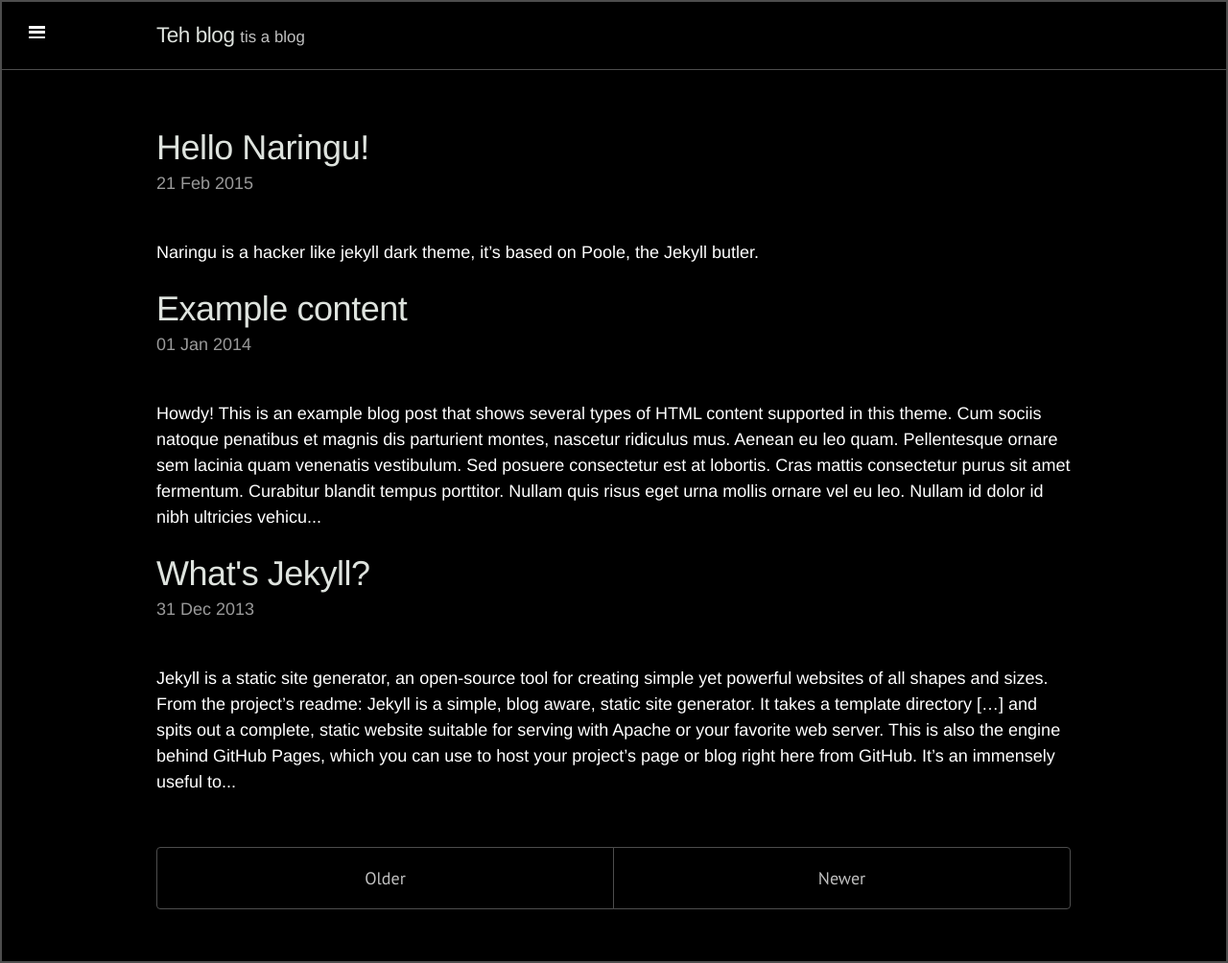
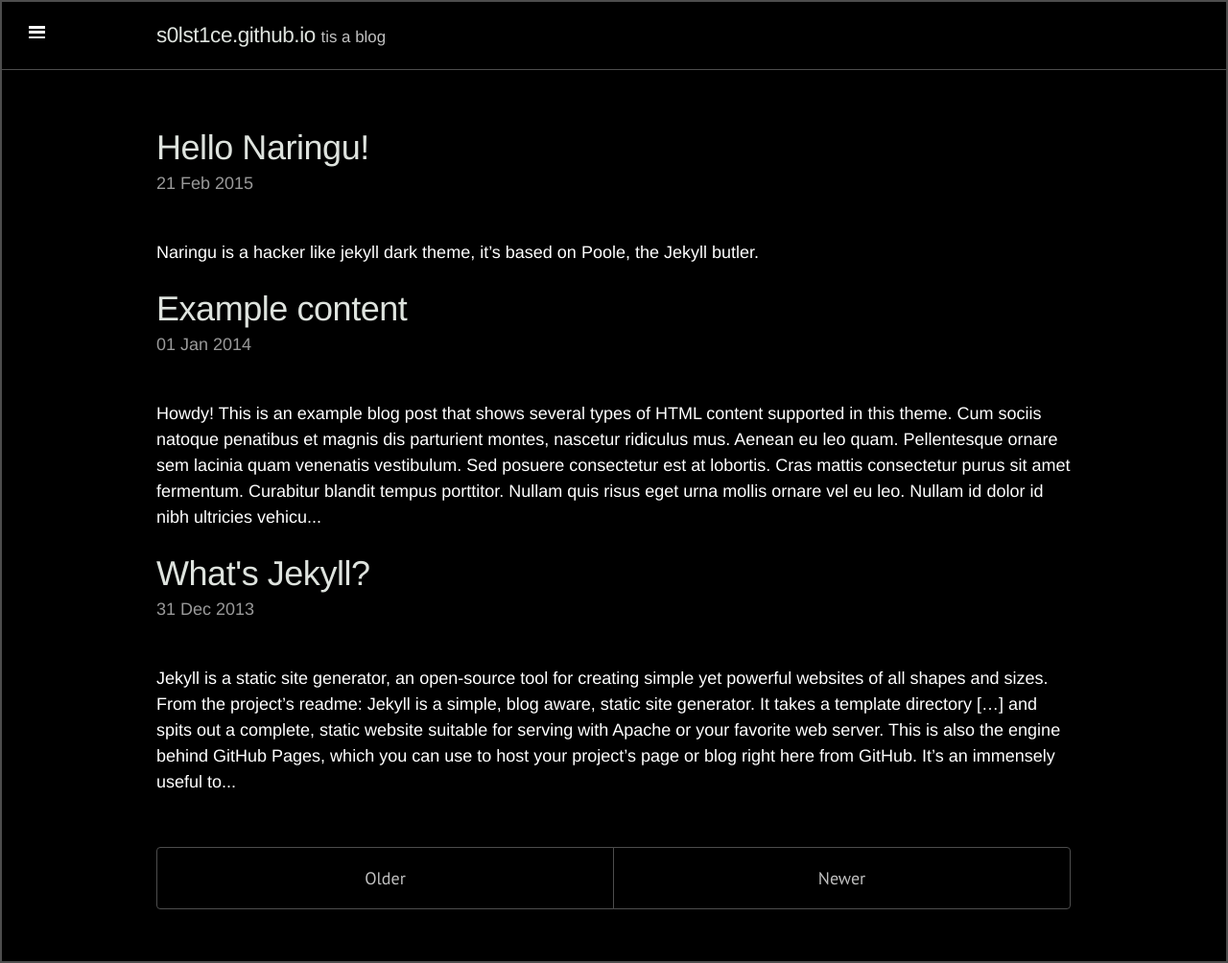
Before and after one commit to s0lst1c3/s0lst1c3.github.io, a Jekyll site: the page built from index.html, in a window 1280 px wide. Shown: the whole page at 96% size. Built offline with Jekyll 4.4.1, drawn with Linux system fonts in a browser that asks for light colours; Markdown is read by kramdown in place of the engine named in the settings; the list of posts is cut into pages by our own code.

Commit message:
_config.yml

```diff
--- a/_config.yml
+++ b/_config.yml
@@ -9,7 +9,7 @@ permalink:           pretty
 relative_permalinks: true
 
 # Setup
-title:               Teh blog
+title:               s0lst1ce.github.io
 tagline:             'tis a blog'
 description:         'tis a description of a blog'
 url:                 http://s0lst1c3.github.io
```
